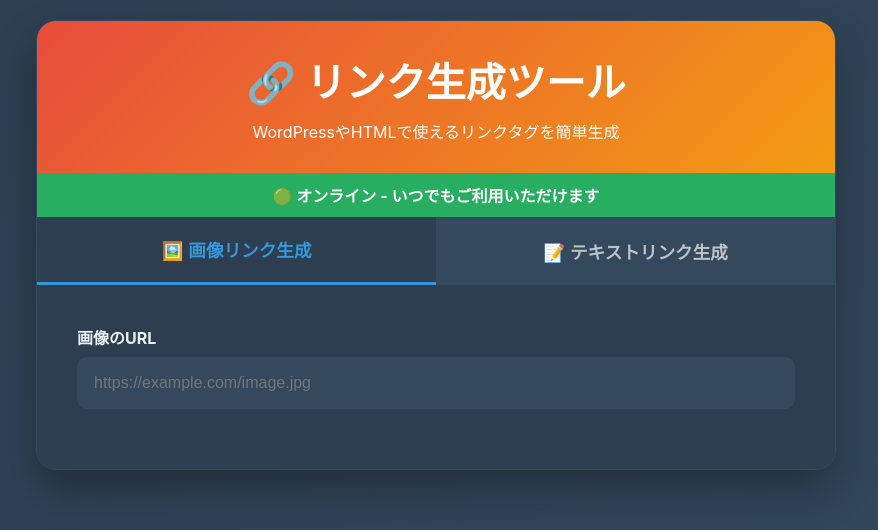
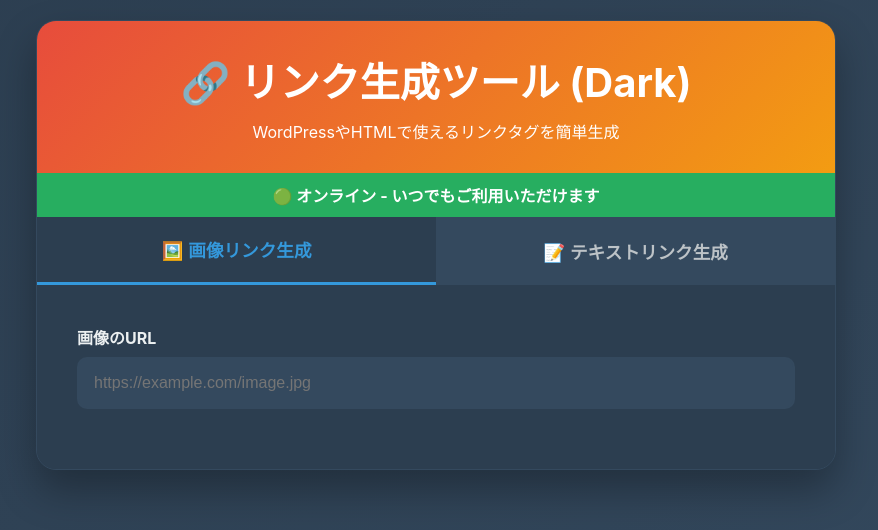
Before and after one commit to tamaden55/html-link-generator-v2, a plain HTML site: page index.html in a window 1280 px wide. Shown: the whole page, without its empty margins (204-1082 px from the left). Drawn offline with Linux system fonts and the light colour scheme.

Commit message:
Add visual indicators for dark theme deployment

```diff
--- a/index.html
+++ b/index.html
@@ -3,7 +3,7 @@
 <head>
     <meta charset="UTF-8">
     <meta name="viewport" content="width=device-width, initial-scale=1.0">
-    <title>🔗 リンク生成ツール</title>
+    <title>🔗 リンク生成ツール - Dark Theme</title>
     <style>
         * {
             margin: 0;
@@ -215,7 +215,7 @@
 <body>
     <div class="container">
         <div class="header">
-            <h1>🔗 リンク生成ツール</h1>
+            <h1>🔗 リンク生成ツール (Dark)</h1>
             <p>WordPressやHTMLで使えるリンクタグを簡単生成</p>
         </div>
 
```
